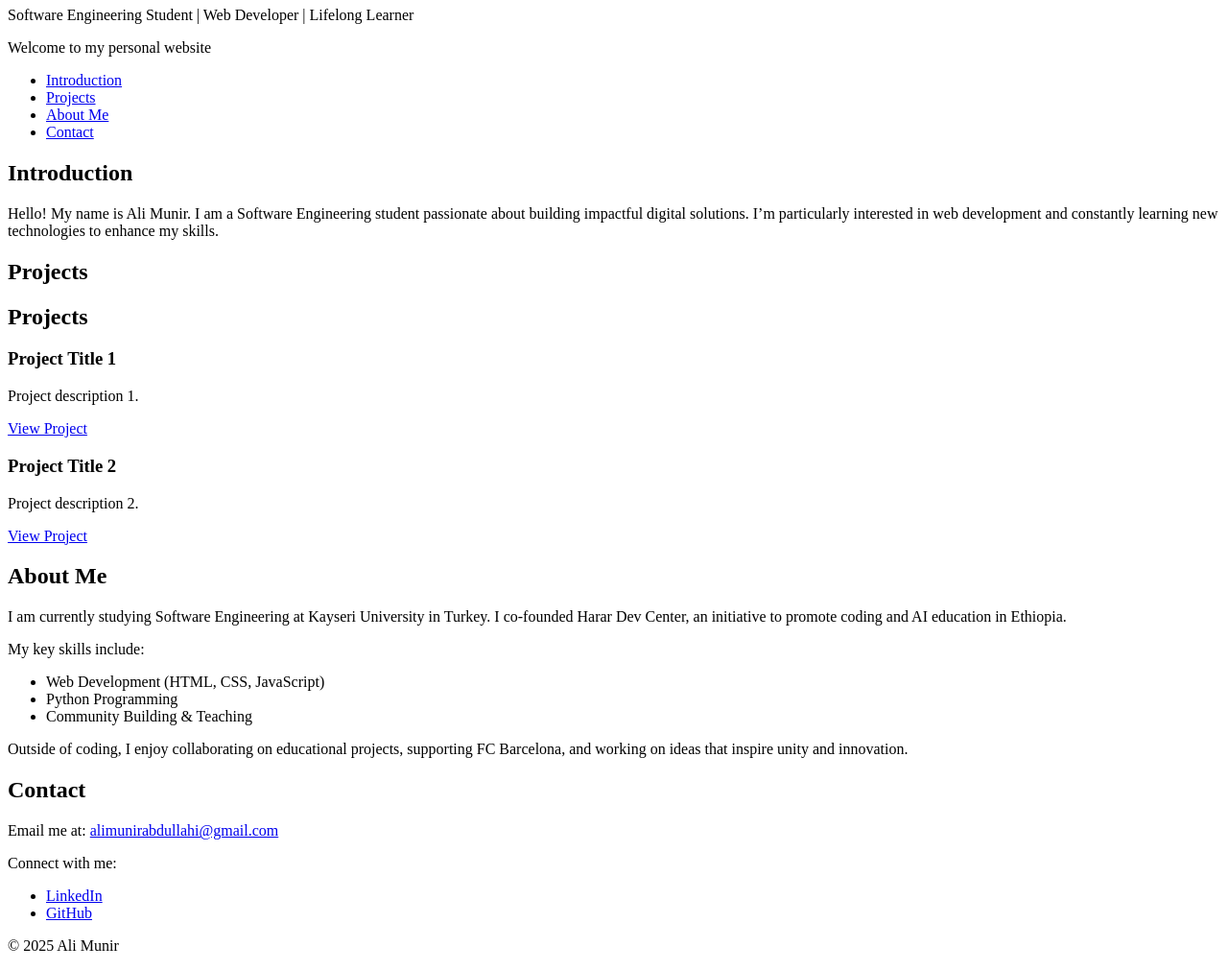
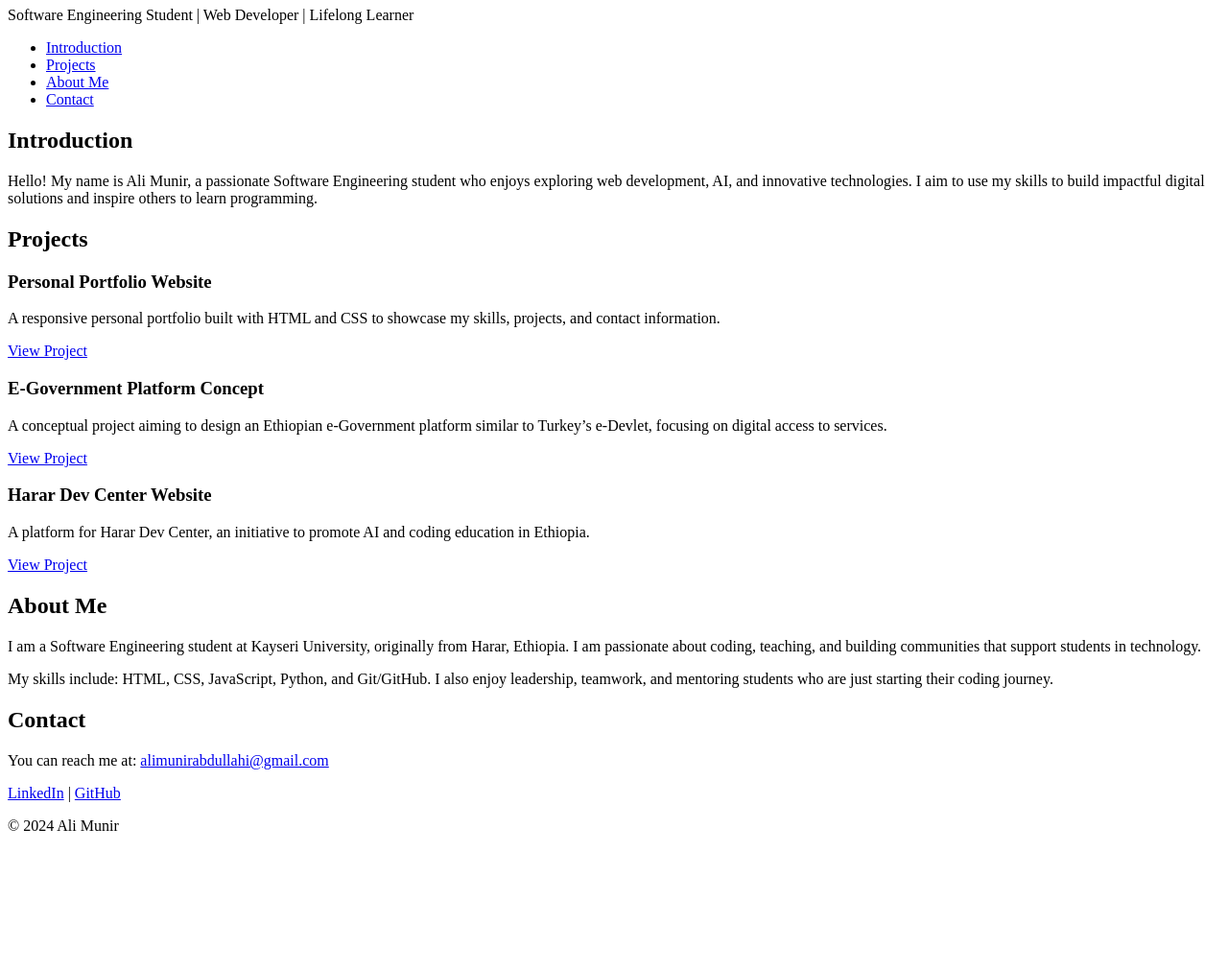
Before and after one commit to Archangle6911/My_First_Portfolio, a plain HTML site: page Portfolio/index.html in a window 1280 px wide. Shown: the part 73-1084 px from the top of the page at 96% size. After the commit the page ends 959 px from the top, so only its background shows below. Drawn offline with Linux system fonts and the light colour scheme.

Commit message:
Update index.html

```diff
--- a/Portfolio/index.html
+++ b/Portfolio/index.html
@@ -2,16 +2,16 @@
 <html lang="en">
 <head>
   <meta charset="utf-8">
-    <title> Personal Portfolio</title>
+  <title>Ali Munir - Personal Portfolio</title>
 </head>
 <body>
-
+  <!-- Header -->
   <header>
-        <h1>Ali Munir Abdullahi</h1>
+    <h1>Ali Munir</h1>
     <p>Software Engineering Student | Web Developer | Lifelong Learner</p>
-    <p>Welcome to my personal website</p>
   </header>
 
+  <!-- Navigation -->
   <nav>
     <ul>
       <li><a href="#introduction">Introduction</a></li>
@@ -21,54 +21,57 @@
     </ul>
   </nav>
 
+  <!-- Introduction Section -->
   <section id="introduction">
     <h2>Introduction</h2>
-        <p>Hello! My name is Ali Munir. I am a Software Engineering student passionate about building impactful digital solutions. I’m particularly interested in web development and constantly learning new technologies to enhance my skills.</p>
+    <p>Hello! My name is Ali Munir, a passionate Software Engineering student who enjoys exploring web development, AI, and innovative technologies. I aim to use my skills to build impactful digital solutions and inspire others to learn programming.</p>
   </section>
 
+  <!-- Projects Section -->
   <section id="projects">
     <h2>Projects</h2>
 
-       <section id="projects">
-        <h2>Projects</h2>
     <article class="project">
-            <h3>Project Title 1</h3>
-            <p>Project description 1.</p>
-            <a href="https://www.example.com" target="_blank">View Project</a>
+      <h3>Personal Portfolio Website</h3>
+      <p>A responsive personal portfolio built with HTML and CSS to showcase my skills, projects, and contact information.</p>
+      <a href="https://github.com/alimunir/my-portfolio" target="_blank">View Project</a>
     </article>
+
     <article class="project">
-            <h3>Project Title 2</h3>
-            <p>Project description 2.</p>
-            <a href="https://www.example.com" target="_blank">View Project</a>
+      <h3>E-Government Platform Concept</h3>
+      <p>A conceptual project aiming to design an Ethiopian e-Government platform similar to Turkey’s e-Devlet, focusing on digital access to services.</p>
+      <a href="https://github.com/alimunir/egov" target="_blank">View Project</a>
+    </article>
+
+    <article class="project">
+      <h3>Harar Dev Center Website</h3>
+      <p>A platform for Harar Dev Center, an initiative to promote AI and coding education in Ethiopia.</p>
+      <a href="https://github.com/alimunir/harar-dev-center" target="_blank">View Project</a>
     </article>
   </section>
 
+  <!-- About Me Section -->
   <section id="about">
     <h2>About Me</h2>
-        <p>I am currently studying Software Engineering at Kayseri University in Turkey. I co-founded Harar Dev Center, an initiative to promote coding and AI education in Ethiopia.</p>
-        <p>My key skills include:</p>
-        <ul>
-            <li>Web Development (HTML, CSS, JavaScript)</li>
-            <li>Python Programming</li>
-            <li>Community Building & Teaching</li>
-        </ul>
-        <p>Outside of coding, I enjoy collaborating on educational projects, supporting FC Barcelona, and working on ideas that inspire unity and innovation.</p>
+    <p>I am a Software Engineering student at Kayseri University, originally from Harar, Ethiopia. I am passionate about coding, teaching, and building communities that support students in technology.</p>
+    <p>My skills include: HTML, CSS, JavaScript, Python, and Git/GitHub. I also enjoy leadership, teamwork, and mentoring students who are just starting their coding journey.</p>
   </section>
 
-
+  <!-- Contact Section -->
   <section id="contact">
     <h2>Contact</h2>
-        <p>Email me at: <a href="mailto:alimunirabdullahi@gmail.com">alimunirabdullahi@gmail.com</a></p>
-        <p>Connect with me:</p>
-        <ul>
-            <li><a href="https://www.linkedin.com/in/ali-munir-abdullahi" target="_blank">LinkedIn</a></li>
-            <li><a href="https://github.com/Archangle6911" target="_blank">GitHub</a></li>
-        </ul>
+    <p>You can reach me at:
+      <a href="mailto:alimunirabdullahi@gmail.com">alimunirabdullahi@gmail.com</a>
+    </p>
+    <p>
+      <a href="https://www.linkedin.com/in/ali-munir-abdullahi" target="_blank">LinkedIn</a> |
+      <a href="https://github.com/Archangle6911" target="_blank">GitHub</a>
+    </p>
   </section>
 
-
+  <!-- Footer -->
   <footer>
-        <p>&copy; 2025 Ali Munir</p>
+    <p>&copy; 2024 Ali Munir</p>
   </footer>
 </body>
 </html>
```
Lines whose indentation alone changed are shown as unchanged.
